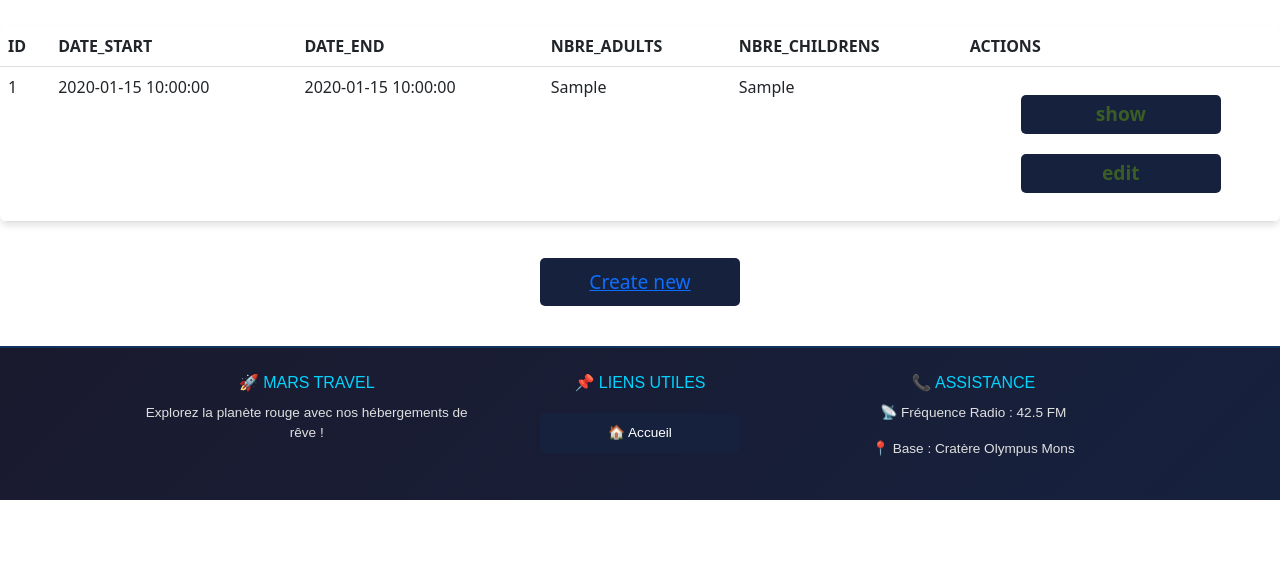
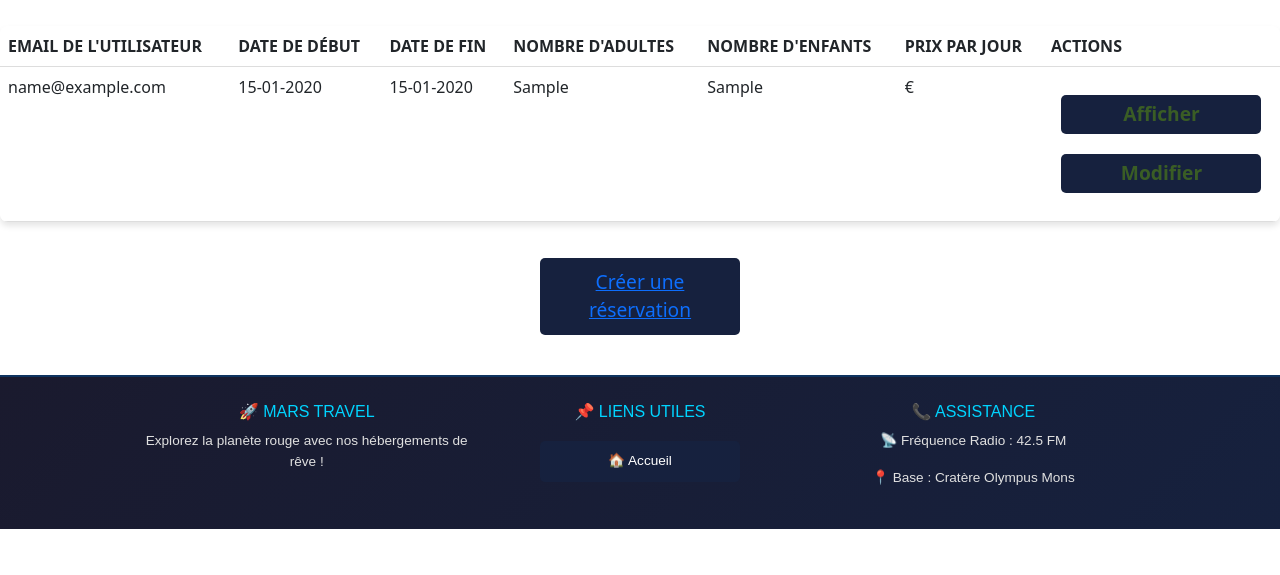
Before and after one commit to Arthurdev02/TP-Camping, a Symfony app: template www/templates/admin/booking/index.html.twig in a window 1280 px wide. Shown: the part 195-770 px from the top of the page. Run offline with Twig, Linux system fonts and the light colour scheme; the template is opened without the code that fills it: most values are stand-ins (such as "Sample title", 1, 10 or a date in 2020); some libraries are stand-ins or nearby versions.

Commit message:
Réservation Page de détaile de la réservation réaliser, possibilité crée une réservation, modifier la réservation, crée un utilisateur et modifier un utilisateur [A FAIRE] Permettre de réserver un hébergement et séparer l'admin de l'utilisateur

```diff
--- a/www/src/Form/AccomodationType.php
+++ b/www/src/Form/AccomodationType.php
@@ -29,11 +29,11 @@
             ])
             ->add('tarifications', EntityType::class, [
                 'class' => Tarification::class,
-                'choice_label' => 'id',
+                'choice_label' => 'price',
             ])
             ->add('types', EntityType::class, [
                 'class' => Type::class,
-                'choice_label' => 'id',
+                'choice_label' => 'label',
             ])
         ;
     }
--- /dev/null
+++ b/www/templates/_aide/_accomodation_card.html.twig
@@ -0,0 +1 @@
+{{ accomodation.id}}
--- a/www/templates/admin/booking/index.html.twig
+++ b/www/templates/admin/booking/index.html.twig
@@ -3,39 +3,47 @@
 {% block title %}Booking index{% endblock %}
 
 {% block body %}
+
     <h1>Booking index</h1>
 
     <table class="table">
         <thead>
             <tr>
-                <th>Id</th>
-                <th>Date_start</th>
-                <th>Date_end</th>
-                <th>Nbre_adults</th>
-                <th>Nbre_childrens</th>
-                <th>actions</th>
+                <th>Email de l'utilisateur</th>
+                <th>Date de début</th>
+                <th>Date de fin</th>
+                <th>Nombre d'adultes</th>
+                <th>Nombre d'enfants</th>
+                <th>Prix par jour</th>
+                <th>Actions</th>
             </tr>
         </thead>
         <tbody>
         {% for booking in bookings %}
             <tr>
-                <td>{{ booking.id }}</td>
-                <td>{{ booking.dateStart ? booking.dateStart|date('Y-m-d H:i:s') : '' }}</td>
-                <td>{{ booking.dateEnd ? booking.dateEnd|date('Y-m-d H:i:s') : '' }}</td>
+                <td>{{ booking.users.email }}</td>
+                <td>{{ booking.dateStart ? booking.dateStart|date('d-m-Y') : '' }}</td>
+                <td>{{ booking.dateEnd ? booking.dateEnd|date('d-m-Y') : '' }}</td>
                 <td>{{ booking.nbreAdults }}</td>
                 <td>{{ booking.nbreChildrens }}</td>
+<td>
+    {% set price = booking.getTarification(tarifications) %}
+    {{ price ? price.price ~ ' €' : 'Tarif non défini' }}
+</td>
+
                 <td>
-                    <a href="{{ path('app_booking_show', {'id': booking.id}) }}">show</a>
-                    <a href="{{ path('app_booking_edit', {'id': booking.id}) }}">edit</a>
+                    <a href="{{ path('app_admin_booking_show', {'id': booking.id}) }}">Afficher</a>
+                    <a href="{{ path('app_admin_booking_edit', {'id': booking.id}) }}">Modifier</a>
                 </td>
             </tr>
         {% else %}
             <tr>
-                <td colspan="6">no records found</td>
+                <td colspan="7">Aucune réservation trouvée</td>
             </tr>
         {% endfor %}
         </tbody>
     </table>
 
-    <a href="{{ path('app_booking_new') }}">Create new</a>
+    <a href="{{ path('app_booking_new') }}">Créer une réservation</a>
+
 {% endblock %}
--- a/www/templates/booking/index.html.twig
+++ b/www/templates/booking/index.html.twig
@@ -32,8 +32,9 @@
 </td>
 
                 <td>
-                    <a href="{{ path('app_admin_booking_show', {'id': booking.id}) }}">Afficher</a>
-                    <a href="{{ path('app_admin_booking_edit', {'id': booking.id}) }}">Modifier</a>
+<a href="{{ path('app_booking_show', {'id': booking.id}) }}">Afficher</a>
+<a href="{{ path('app_booking_edit', {'id': booking.id}) }}">Modifier</a>
+
                 </td>
             </tr>
         {% else %}
--- a/www/templates/booking/show.html.twig
+++ b/www/templates/booking/show.html.twig
@@ -30,9 +30,9 @@
         </tbody>
     </table>
 
-    <a href="{{ path('app_booking_index') }}">back to list</a>
+<a href="{{ path('app_booking_index') }}">Retoourner à la liste des réservations</a>
+<a href="{{ path('app_booking_clossing', {'id': booking.id}) }}">Réserver</a>
 
-    <a href="{{ path('app_booking_edit', {'id': booking.id}) }}">edit</a>
 
     {{ include('booking/_delete_form.html.twig') }}
 {% endblock %}
```
Also changed, not shown: www/migrations/Version20250216114017.php (added, +41 -0 lines), www/src/Entity/Accomodation.php (+10 -9 lines), www/templates/home/index.html.twig (+4 -3 lines), www/public/styles/Images/logo.png (added).
